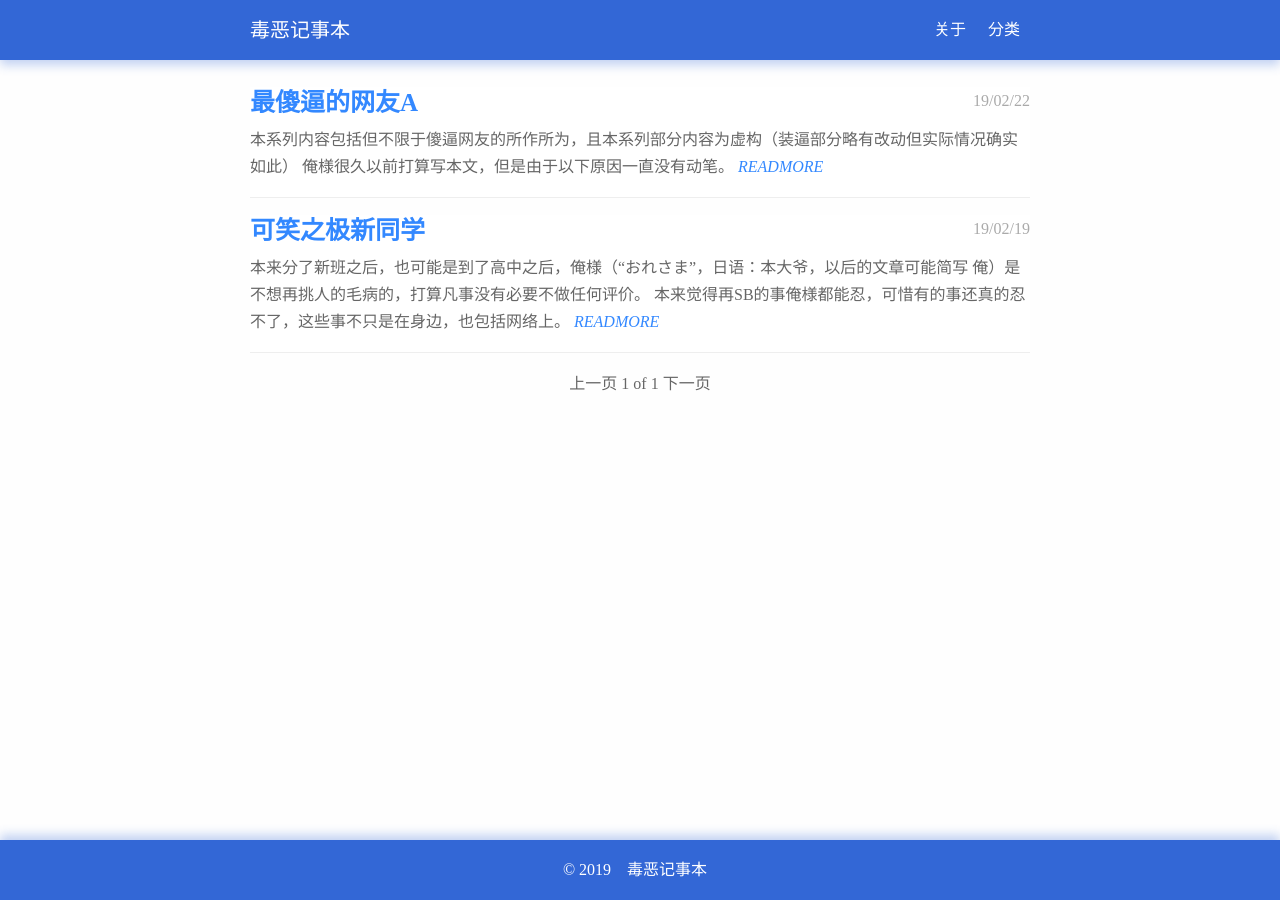
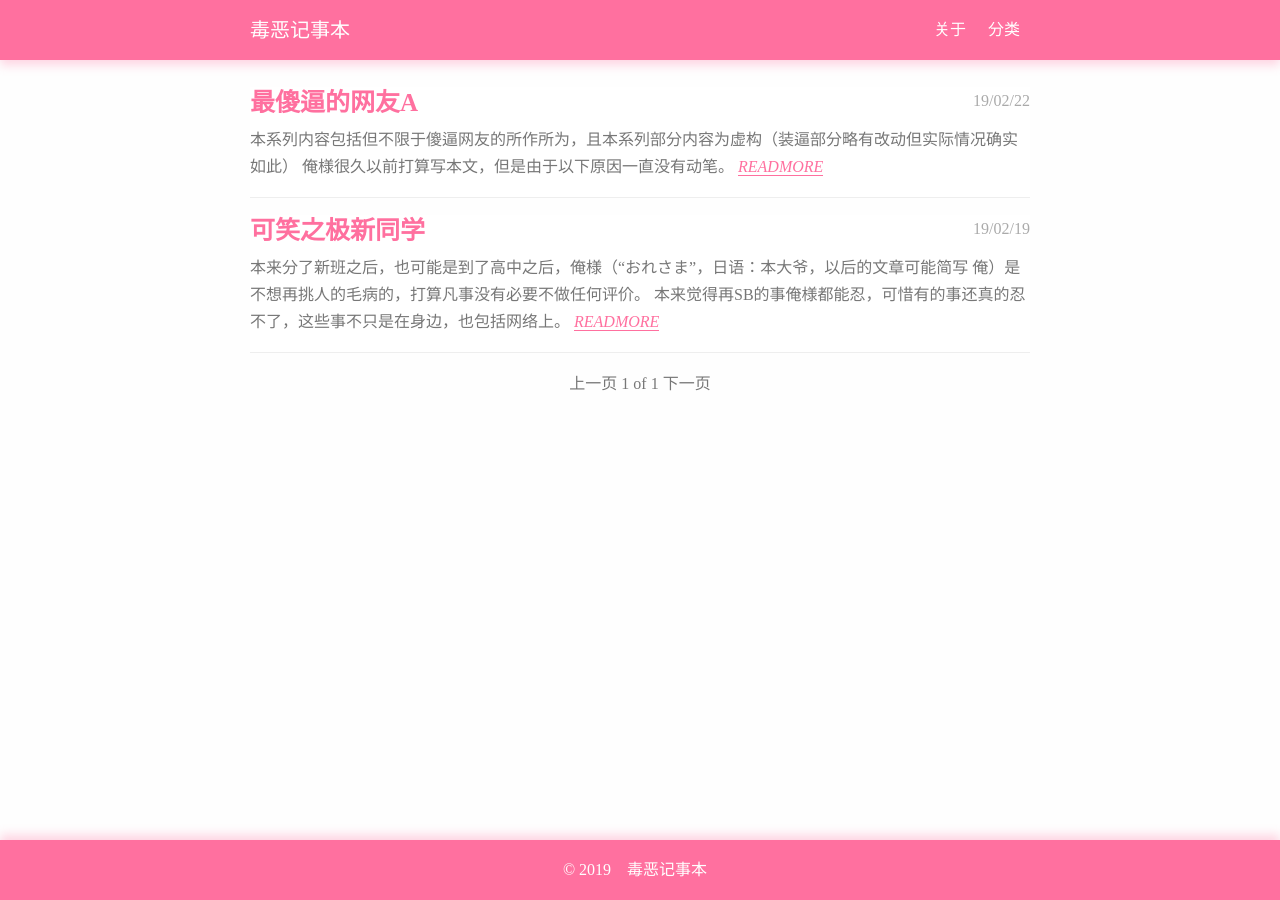
Before and after one commit to telechoc/telechoc.github.io, a Jekyll site: the page built from index.html, in a window 1280 px wide. Built offline with Jekyll 4.4.1, drawn with Linux system fonts in a browser that asks for light colours; the list of posts is cut into pages by our own code.

Commit message:
Update default.html

```diff
--- a/_layouts/default.html
+++ b/_layouts/default.html
@@ -3,27 +3,26 @@
     <head>
         <meta http-equiv="content-type" content="text/html; charset=utf-8" />
         <meta name="viewport" content="width=device-width, initial-scale=1, maximum-scale=1, user-scalable=no"  />
-
         <title>{{ site.title }}</title>
 
         <style>
-            body{ color: #666; font-family: 'Microsoft YaHei'; margin: 0; background: #FEFEFE; line-height:27px; word-break:break-word; padding-bottom: 87px; position: relative!important }
+            body{ color: #777; font-family: 'Microsoft YaHei'; margin: 0; background: #FEFEFE; line-height:27px; word-break:break-word; padding-bottom: 87px; position: relative!important }
             * { -webkit-tap-highlight-color: transparent }
-            a{ color: #3388FF; text-decoration: none; transition: 0.2s }
-            a:hover{ color: #66BBFF }
+            a{ color: #FF709F; text-decoration: none; transition: 0.2s }
+            a:hover{ color: #FF95B8 }
             a:focus{ outline: 1px dotted }
             img{ max-width: 100%; box-shadow: 0px 2px 5px rgba(0, 0, 0, 0.1) }
             code { font-family: 'Lucida Console', Monaco, monospace; font-size: 92% }
-            header{ width: 100%; height: 60px; background: #3367D6; margin-bottom: 27px; box-shadow: 0px 5px 10px rgba(51, 103, 214, 0.3) }
-            blockquote{ border-left: 3px solid #DFE2E5; color: #6a737d; padding: 0 1em; margin: 1em 0; overflow: hidden; background: #F9FBFE; font-style: italic; color: #999 }
+            header{ width: 100%; height: 60px; background: #FF709F; margin-bottom: 27px; box-shadow: 0px 5px 10px rgba(255, 112, 159, 0.3); }
+            blockquote{ border-left: 3px solid #F4F2F6; padding: 0 1em; margin: 1em 0; overflow: hidden; background: #FEFBFB; color: #999 }
             .container{ max-width: 780px;  margin: auto; padding: 0px 20px }
             .site-title{ color: #FFF; font-size: 20px; line-height: 60px }
             .site-title:hover{ color: #FAFAFA }
             .site-menu{ float:right }
             .site-menu a, footer a{ color: #FFF; border: none; margin-left: 2px; padding: 7px 10px; line-height: 60px; border-radius: 10px }
-            .site-menu a:hover, footer a:hover { color: #FAFAFA; background: rgba(0,0,0,0.1); box-shadow: 0px -1px 5px rgba(0,0,0,0.1) inset }
+            .site-menu a:hover, footer a:hover { color: #FF709F; background: #FFF }
             .site-menu a:focus, footer a:focus { outline: none }
-            .post-card, .page-card{ background: #FFF; color: #666; margin: 17px 0px; border-bottom: 1px solid #EEE; }
+            .post-card, .page-card{ background: #FFF; color: #777; margin: 17px 0px; border-bottom: 1px solid #EEE; }
             .post-card{ padding-bottom: 17px }
             .post-meta, .page-meta{ padding-bottom: 7px }
             .page-meta{ border-bottom: 1px solid #EEE; margin: 1em 0 }
@@ -31,12 +30,13 @@
             .post-title, .page-title{ font-weight: bold; font-size: 25px; border: none; line-height: 32px; vertical-align: middle; display: inline; }
             .post-date, .page-date{ float: right; color: #AAA }
             .readmore{ font-style: italic }
+            .readmore a{ border-bottom: 1px solid }
             .paginator{ text-align:center }
             footer, .push { height: 60px }
-            footer{ text-align: center; background: #3367D6; color: #FFF; width: 100%; box-shadow: 0px -5px 10px rgba(51, 103, 214, 0.3); position: absolute; bottom: 0; left: 0; z-index: 100; width: 100%; }
+            footer{ text-align: center; background: #FF709F; color: #FFF; width: 100%; box-shadow: 0px -5px 10px rgba(255, 112, 159, 0.3); position: absolute; bottom: 0; left: 0; z-index: 100; width: 100%; }
         </style>
         <style>
-            .highlighter-rouge { margin: 1em 0; padding: 5px 8px; background: #F9FBFE; box-shadow: 0px 2px 5px rgba(0, 0, 0, 0.1); border-radius: 10px }
+            .highlighter-rouge { margin: 1em 0; padding: 5px 8px; background: #FEFBFB; box-shadow: 0px 2px 5px rgba(0, 0, 0, 0.1); border-radius: 10px }
             .highlighter-rouge pre { margin: 0; line-height: 20px }
             .highlight { white-space: pre-wrap; }
             .lineno { text-align: center; width: 30px; background: #F6F6F6; color: #8f908a }
@@ -46,8 +46,8 @@
             .k { color: #0000FF } /* Keyword */
             .l { color: #FF0000 } /* Literal */
             .n { color: #880000 } /* Name */
-            .o { color: #666 } /* Operator */
-            .p { color: #666 } /* Punctuation */
+            .o { color: #777 } /* Operator */
+            .p { color: #777 } /* Punctuation */
             .cm { color: #75715e } /* Comment.Multiline */
             .cp { color: #008800 } /* Comment.Preproc */
             .c1 { color: #75715e } /* Comment.Single */
```
